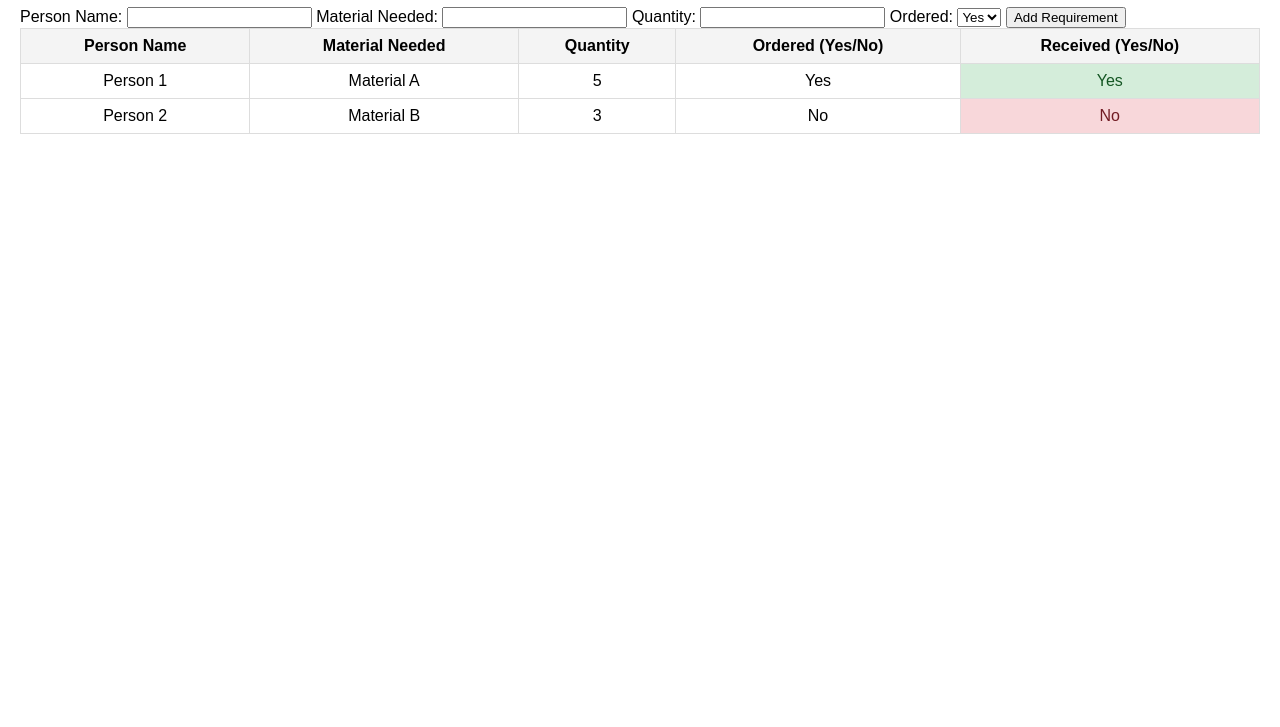
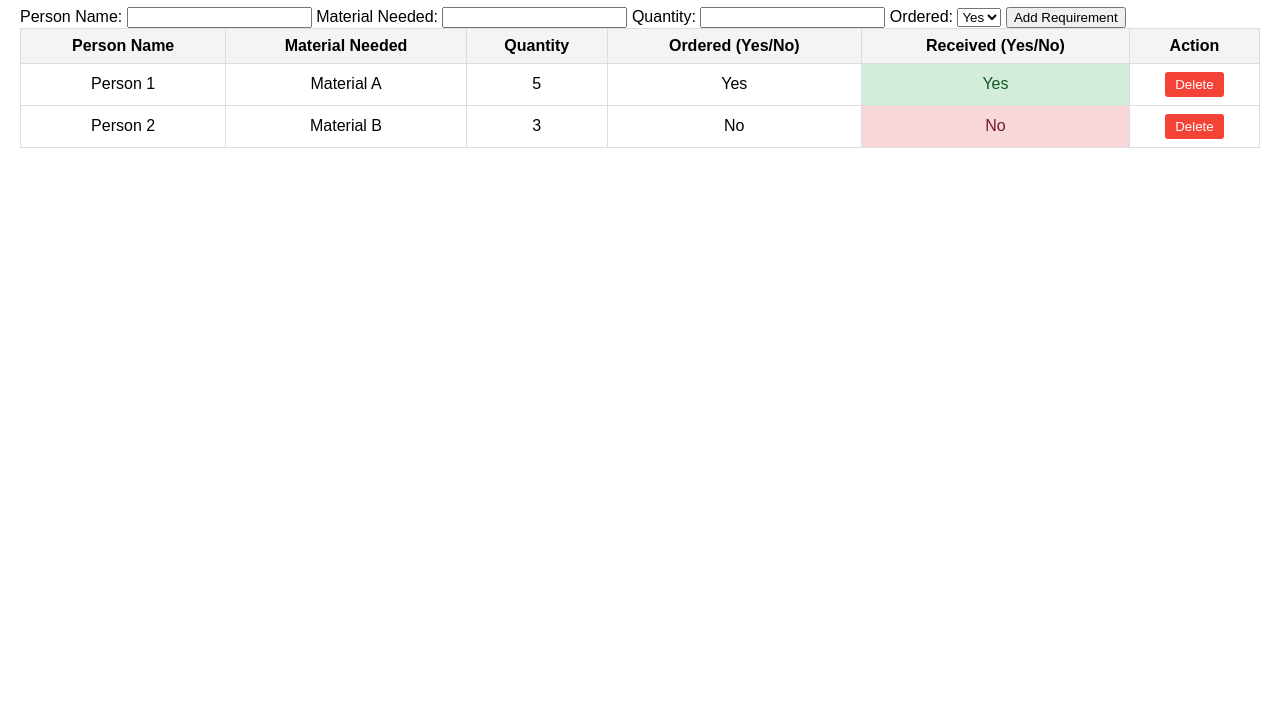
Before and after one commit to milansavaliya6/group-material-tracker, a plain HTML site: page index.html in a window 1280 px wide. Shown: the part 73-800 px from the top of the page. Drawn offline with Linux system fonts and the light colour scheme.

Commit message:
Update index.html

```diff
--- a/index.html
+++ b/index.html
@@ -32,6 +32,17 @@
             background-color: #f8d7da;
             color: #721c24;
         }
+        .delete-btn {
+            background-color: #f44336;
+            color: white;
+            border: none;
+            padding: 5px 10px;
+            cursor: pointer;
+            border-radius: 3px;
+        }
+        .delete-btn:hover {
+            background-color: #d32f2f;
+        }
     </style>
 </head>
 <body>
@@ -64,6 +75,7 @@
                 <th>Quantity</th>
                 <th>Ordered (Yes/No)</th>
                 <th>Received (Yes/No)</th>
+                <th>Action</th>
             </tr>
         </thead>
         <tbody>
@@ -73,6 +85,7 @@
                 <td>5</td>
                 <td>Yes</td>
                 <td class="status-received">Yes</td>
+                <td><button class="delete-btn" onclick="deleteRow(this)">Delete</button></td>
             </tr>
             <tr>
                 <td>Person 2</td>
@@ -80,6 +93,7 @@
                 <td>3</td>
                 <td>No</td>
                 <td class="status-pending">No</td>
+                <td><button class="delete-btn" onclick="deleteRow(this)">Delete</button></td>
             </tr>
             <!-- New rows will be added here dynamically -->
         </tbody>
@@ -101,6 +115,7 @@
                 <td>${quantity}</td>
                 <td>${ordered}</td>
                 <td class="${ordered === 'Yes' ? 'status-received' : 'status-pending'}">${ordered === 'Yes' ? 'Yes' : 'No'}</td>
+                <td><button class="delete-btn" onclick="deleteRow(this)">Delete</button></td>
             `;
 
             table.appendChild(row);
@@ -108,6 +123,11 @@
             // Clear form inputs
             document.getElementById('materialForm').reset();
         }
+
+        function deleteRow(button) {
+            const row = button.parentNode.parentNode;
+            row.parentNode.removeChild(row);
+        }
     </script>
 </body>
 </html>
```
